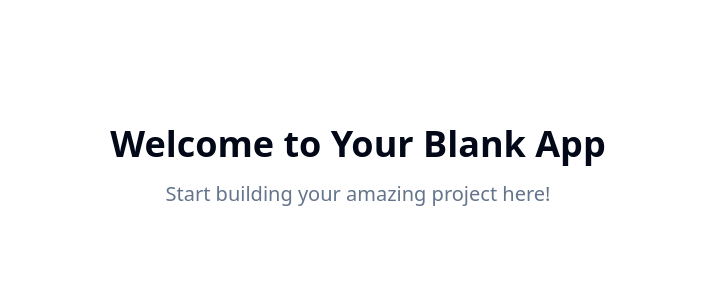
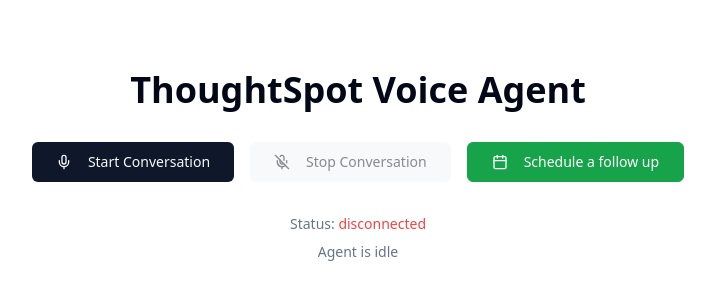
Before and after one commit to kmcmenamin67/new-beginning-project-kit, a React (Vite) app: page / in a window 1280 px wide. Shown: the part 234-534 px from the top of the page, without its empty margins (282-997 px from the left). Built offline with nearby package versions, Linux system fonts and the light colour scheme.

Commit message:
Import thoughtspotagent project
Import the project from the specified GitHub repository.

```diff
--- a/src/pages/Index.tsx
+++ b/src/pages/Index.tsx
@@ -1,11 +1,76 @@
-// Update this page (the content is just a fallback if you fail to update the page)
+import { useState, useEffect } from 'react';
+import { Button } from '@/components/ui/button';
+import { Mic, MicOff, Calendar } from 'lucide-react';
 
 const Index = () => {
+  const [isConnected, setIsConnected] = useState(false);
+  const [isListening, setIsListening] = useState(false);
+  const [conversationActive, setConversationActive] = useState(false);
+
+  const handleStartConversation = () => {
+    setConversationActive(true);
+    setIsConnected(true);
+    setIsListening(true);
+  };
+
+  const handleStopConversation = () => {
+    setConversationActive(false);
+    setIsConnected(false);
+    setIsListening(false);
+  };
+
+  const handleScheduleFollowUp = () => {
+    // Placeholder for scheduling functionality
+    console.log('Schedule follow up clicked');
+  };
+
   return (
     <div className="min-h-screen flex items-center justify-center bg-background">
-      <div className="text-center">
-        <h1 className="text-4xl font-bold mb-4">Welcome to Your Blank App</h1>
-        <p className="text-xl text-muted-foreground">Start building your amazing project here!</p>
+      <div className="text-center space-y-8 p-8">
+        <h1 className="text-4xl font-bold text-foreground">
+          ThoughtSpot Voice Agent
+        </h1>
+
+        <div className="flex flex-col sm:flex-row gap-4 justify-center">
+          <Button
+            onClick={handleStartConversation}
+            disabled={conversationActive}
+            className="px-6 py-2"
+          >
+            <Mic className="w-4 h-4 mr-2" />
+            Start Conversation
+          </Button>
+
+          <Button
+            variant="secondary"
+            onClick={handleStopConversation}
+            disabled={!conversationActive}
+            className="px-6 py-2"
+          >
+            <MicOff className="w-4 h-4 mr-2" />
+            Stop Conversation
+          </Button>
+
+          <Button
+            variant="outline"
+            onClick={handleScheduleFollowUp}
+            className="px-6 py-2 bg-green-600 hover:bg-green-700 text-white border-green-600"
+          >
+            <Calendar className="w-4 h-4 mr-2" />
+            Schedule a follow up
+          </Button>
+        </div>
+
+        <div className="space-y-2 text-sm text-muted-foreground">
+          <p>
+            Status: <span className={isConnected ? "text-green-600" : "text-red-500"}>
+              {isConnected ? "connected" : "disconnected"}
+            </span>
+          </p>
+          <p>
+            Agent is {isListening ? "listening" : "idle"}
+          </p>
+        </div>
       </div>
     </div>
   );
```
